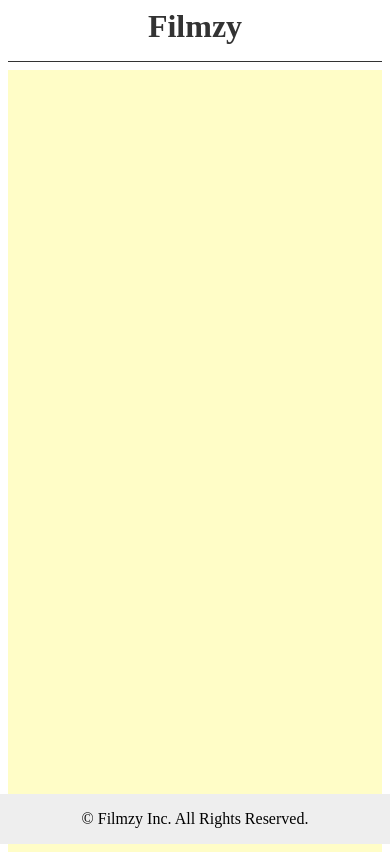
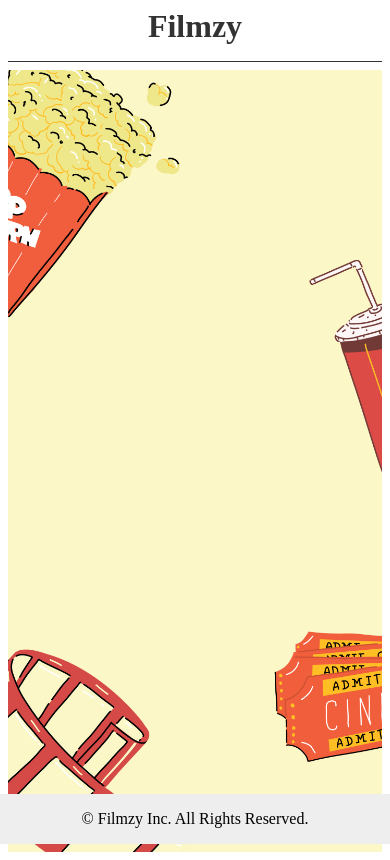
Before and after one commit to idaoskooei/filmzy-capstone-project, a React (Vite) app: page / in a window 390 px wide. Built offline with nearby package versions, Linux system fonts and the light colour scheme.

Commit message:
add mobile background

```diff
--- a/src/App.scss
+++ b/src/App.scss
@@ -1,5 +1,7 @@
 @use "./styles/partials/variables" as *;
 @use "./styles/partials/breakpoints" as *;
+@use "./styles/partials/colors" as *;
+
 
 .App {
     display: flex;
@@ -10,17 +12,22 @@
 
 .content {
     flex: 1;
-    background-image: url('./assets/images/home page.svg');
+    background-image: url('./assets/images/mobile-background.png');
+    background-color: $home-page-background;
     background-size: cover;
     background-position: center;
     background-repeat: no-repeat;
+    padding: 0;
+
 
     @include tablet {
+        background-image: url('./assets/images/home page.svg');
         padding: 1.5em;
         background-size: cover;
     }
 
     @include desktop {
+        background-image: url('./assets/images/home page.svg');
         padding: 2em;
         background-size:cover;
     }
```
Also changed, not shown: src/assets/images/mobile-background.png (added).
